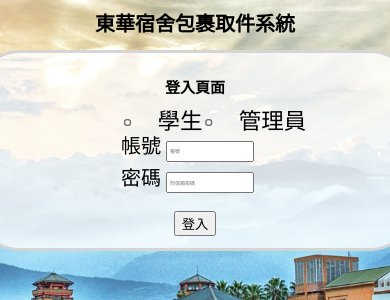
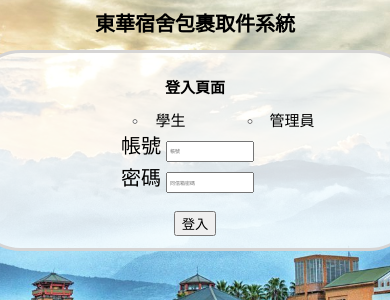
Before and after one commit to WangJevons/wangjevons.github.io, a PHP site: page /login.html in a window 390 px wide; the page is wider, and only the part inside the window is pictured. Shown: the part 299-599 px from the top of that part. Run offline with PHP 8.4, Linux system fonts and the light colour scheme.

Commit message:
style.css

```diff
--- a/style.css
+++ b/style.css
@@ -216,10 +216,10 @@ ul
         display: inline-flex;
         align-items: center;
         text-align: center;
-        transform: scale(1.5);
+        transform: scale(1.0);
         font-size: 15px;
         gap: 2px;
-        margin-left: 10px;
+        margin-left: 40px;
     }
     .front
     {
```
